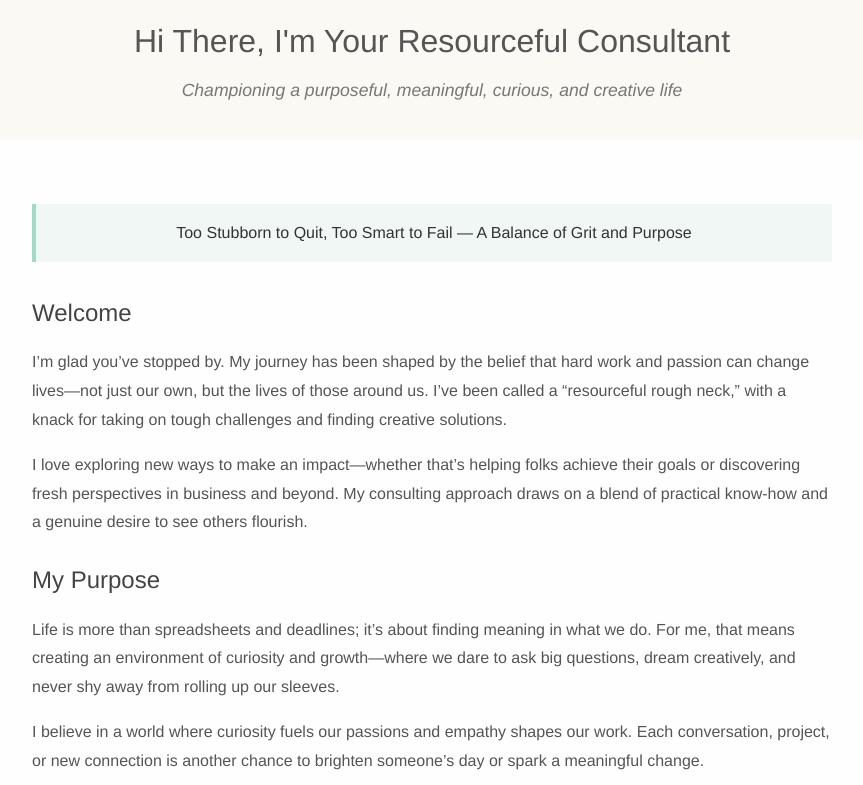
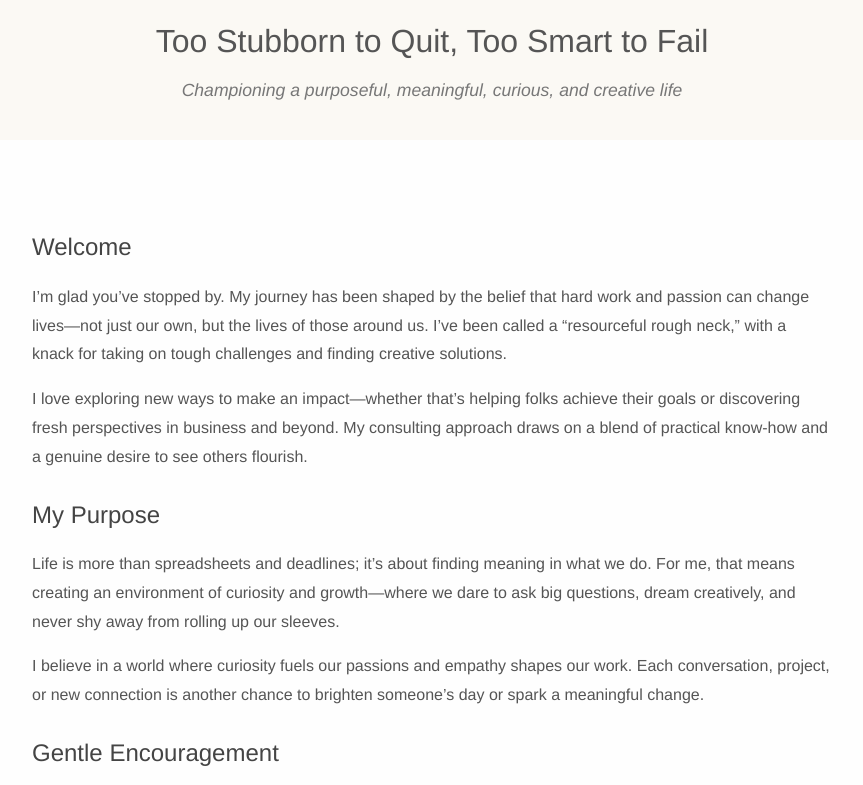
Before and after one commit to davidchen-xxii/davidchen-xxii.github.io, a plain HTML site: page index.html in a window 1280 px wide. Shown: the top 785 px of the page, without its empty margins (208-1071 px from the left). Drawn offline with Linux system fonts and the light colour scheme.

Commit message:
Update index.html

```diff
--- a/index.html
+++ b/index.html
@@ -60,16 +60,6 @@
                 color: #555;
             }
 
-            /* Highlight Box for the Tagline */
-            .tagline-box {
-                background: #f0f7f4; /* Gentle green tint */
-                border-left: 4px solid #9fdac9; /* Calming teal accent */
-                padding: 1rem;
-                margin-bottom: 2rem;
-                font-weight: 500;
-                text-align: center;
-            }
-
             /* Button or Call to Action */
             .cta {
                 display: inline-block;
@@ -96,17 +86,14 @@
     </head>
     <body>
         <header>
-            <h1>Hi There, I'm Your Resourceful Consultant</h1>
+            <h1>Too Stubborn to Quit, Too Smart to Fail</h1>
             <p>
                 Championing a purposeful, meaningful, curious, and creative life
             </p>
         </header>
 
         <div class="container">
-            <div class="tagline-box">
-                Too Stubborn to Quit, Too Smart to Fail — A Balance of Grit and
-                Purpose
-            </div>
+            <!-- Removed the "About Me" tagline box -->
 
             <section>
                 <h2>Welcome</h2>
```
